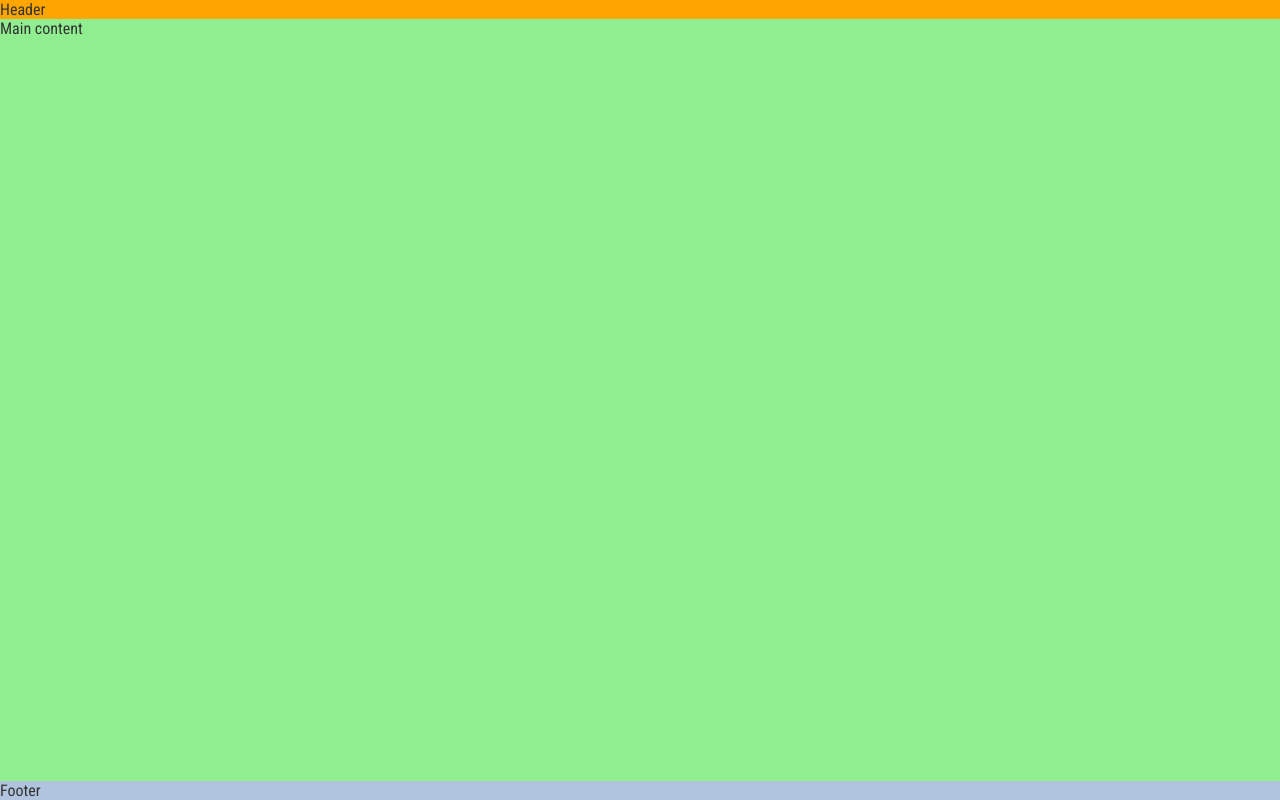
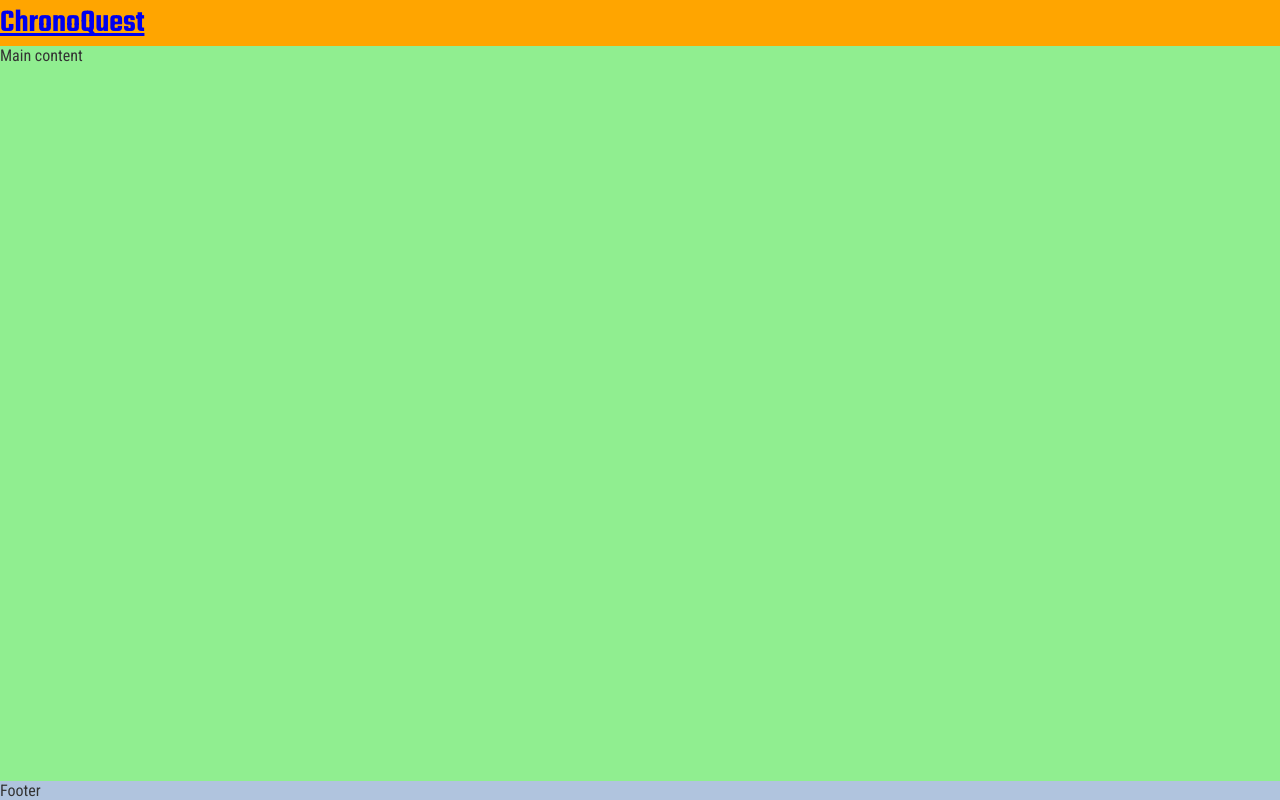
Before and after one commit to tibssy/time-travel-agency, a plain HTML site: page index.html in a window 1280 px wide. Drawn offline with Linux system fonts and the light colour scheme.

Commit message:
Add Teko font-family

```diff
--- a/assets/css/style.css
+++ b/assets/css/style.css
@@ -1,5 +1,4 @@
-@import url('https://fonts.googleapis.com/css2?family=Lato:wght@300&family=Oswald:wght@300&family=Roboto+Condensed:ital,wght@0,100..900;1,100..900&display=swap');
-
+@import url('https://fonts.googleapis.com/css2?family=Roboto+Condensed:ital,wght@0,100..900;1,100..900&family=Teko:wght@300..700&display=swap');
 
 /* Asterisk wildcard selector to override default styles added by the browser */
 * {
@@ -21,6 +20,13 @@ header {
     background-color: orange;
 }
 
+h1 {
+    font-family: "Teko", sans-serif;
+    font-optical-sizing: auto;
+    font-weight: 600;
+    font-style: normal;
+}
+
 /* Main content */
 main {
     background-color: lightgreen;
--- a/index.html
+++ b/index.html
@@ -21,7 +21,13 @@
 
 <body>
     <!-- Header -->
-    <header>Header</header>
+    <header>
+        <a href="index.html">
+            <!-- <img src="assets/images/logo.png" alt=""> -->
+            <h1 id="Logo">ChronoQuest</h1>
+        </a>
+
+    </header>
     <!-- Main -->
     <main>Main content</main>
     <!-- Footer -->
```
Also changed, not shown: assets/images/logo.png (added).
